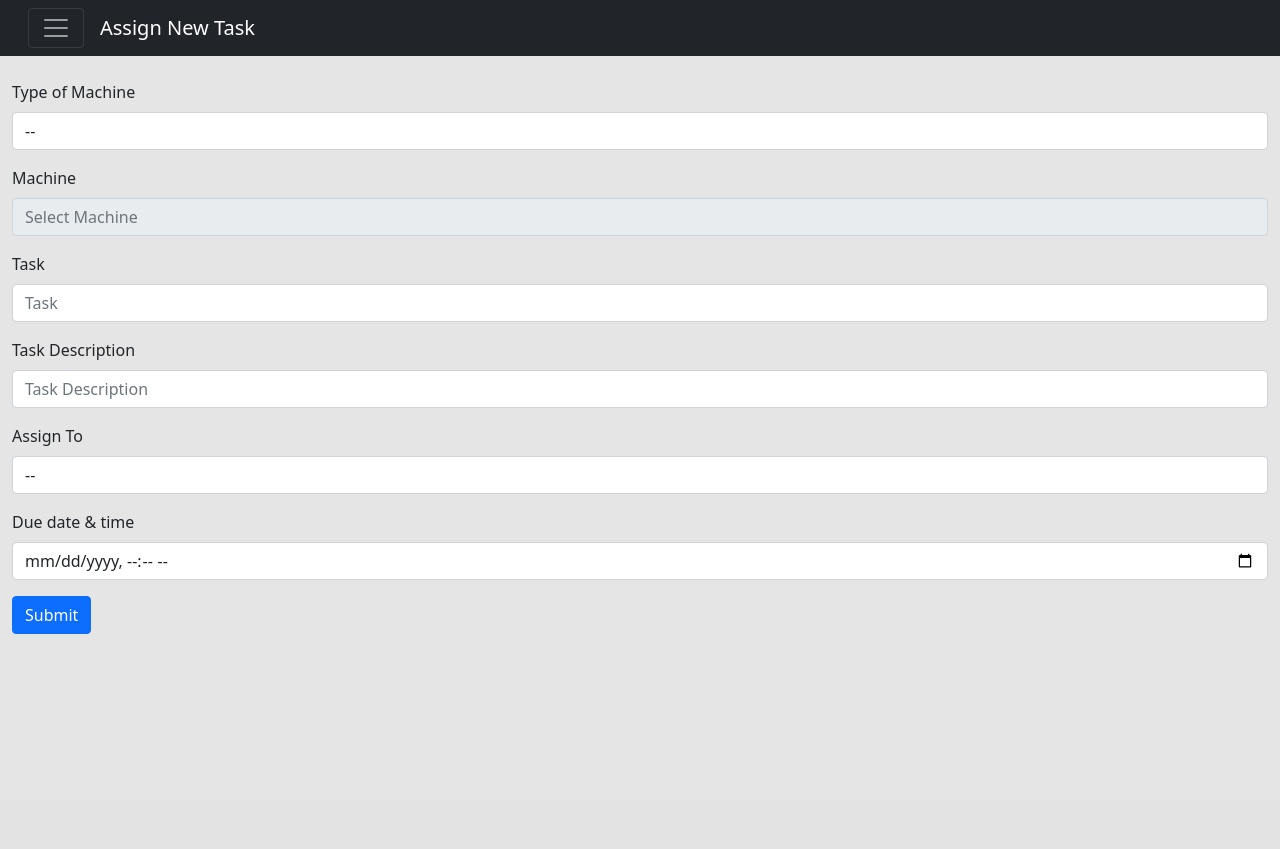
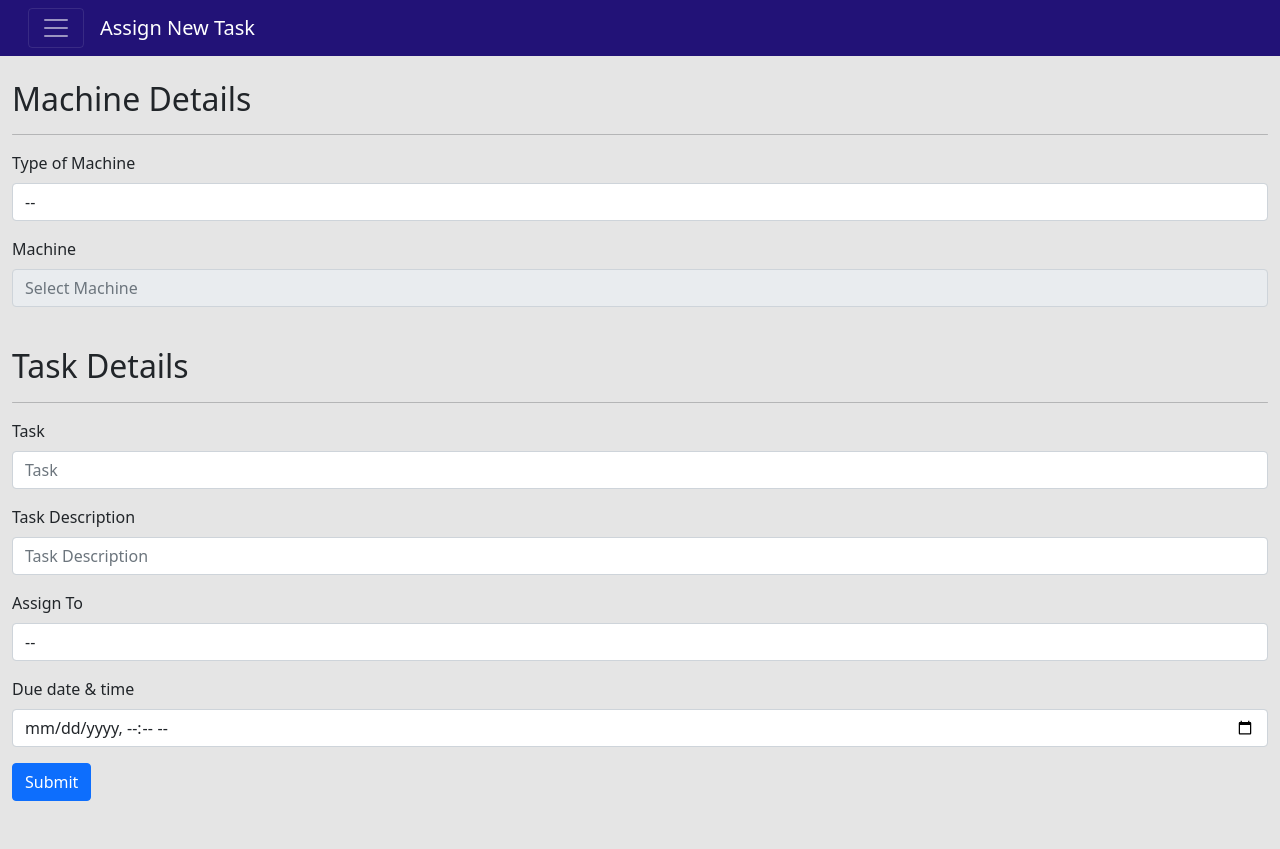
Before and after one commit to Jasffertp/pending.proj, a PHP site: the page made by assign_new_task.php in a window 1280 px wide. Before the commit the page ends 634 px from the top, so only its background shows below. Run offline with PHP 8.4, Linux system fonts and the light colour scheme; the visitor is signed in with stand-in values (Sample User, id 1); data that the repository does not hold is empty; some libraries are stand-ins or nearby versions.

Commit message:
UI changes

```diff
--- a/add_new_equipment.php
+++ b/add_new_equipment.php
@@ -1,5 +1,5 @@
 <head>
-	<title>Add new equipment</title>
+	<title>Add New Equipment</title>
 
 </head>
 <?php
--- a/assign_issue_reports.php
+++ b/assign_issue_reports.php
@@ -1,3 +1,7 @@
+<head>
+	<title>Assign Issue Report</title>
+
+</head>
 <?php
 	if(!isset($_SESSION['role'])){
 		session_start();
--- a/assign_new_task.php
+++ b/assign_new_task.php
@@ -1,12 +1,11 @@
+<head>
+	<title>Assign New Task</title>
+
+</head>
 <?php
 	session_start();
 	include 'header.php';
 ?>
-
-<head>
-	<title>Assign new task</title>
-
-</head>
 <?php
     if(isset($_GET['status']) && $_GET['status'] == 'submitted')
     {
@@ -21,6 +20,8 @@
 	<div class="container-fluid py-4">
         <div class="info">
 					<form action="backend/create_task.p.php" method="post">
+						<h2>Machine Details</h2>
+						<hr class="rounded">
 						<?php
 
 							if(isset($_GET['asset']) && isset($_GET['machine']) && isset($_GET['e_id']) && isset($_GET['room'])){
@@ -74,8 +75,9 @@
 								<?php
 							}
 						?>
-
-
+						<br>
+						<h2>Task Details</h2>
+						<hr class="rounded">
 						<div class="form-group">
 							<label for="formGroupExampleInput2">Task</label>
 							<input type="text" class="form-control" name="task" placeholder="Task">
--- a/header.php
+++ b/header.php
@@ -23,7 +23,7 @@
 
 </head>
 <body style="background-color: rgba(0, 0, 0, .1);">
-	<nav class="navbar navbar-dark bg-dark">
+	<nav class="navbar navbar-dark" style="background-color: rgba(34, 18, 119, 1);">
 	  <div class="container-fluid">
 		<a class="navbar-toggler" data-bs-toggle="offcanvas" href="#offcanvasExample" role="button" aria-controls="offcanvasExample" style="margin-right: 16px;">
 			<span class="navbar-toggler-icon"></span>
@@ -106,7 +106,7 @@
 
 		  <li class="mb-1">
 			<a class="btn btn-toggle align-items-center rounded" href="equipment.php?site=Equipment&page=1">
-			  Equipment inventory
+			  Equipment Inventory
 			</a>
 			<!--
 			<button class="btn btn-toggle align-items-center rounded collapsed" data-bs-toggle="collapse" data-bs-target="#orders-collapse" aria-expanded="false">
@@ -135,15 +135,15 @@
 					include 'backend/count_task_assigned_admin.p.php';
 
 				?></span></a></li>
-				<li><a href="assign_new_task.php?site=Assign%20new%20task" class="link-dark rounded">Assign new task</a></li>
+				<li><a href="assign_new_task.php?site=Assign%20new%20task" class="link-dark rounded">Assign New Task</a></li>
 				<?php if($_SESSION['role'] == "Head"){?>
-				<li><a href="assign_issue_reports.php?site=Unassigned%20Reports" class="link-dark rounded">Assign issue report</a></li>
+				<li><a href="assign_issue_reports.php?site=Unassigned%20Reports" class="link-dark rounded">Assign Issue Report</a></li>
 				<?php	}
 				?>
-				<li><a href="add_new_equipment.php" class="link-dark rounded">Add new equipment</a></li>
-				<li><a href="assign_issue.php?site=Report%20Issue" class="link-dark rounded">Create issue report</a></li>
+				<li><a href="add_new_equipment.php?site=Add%20New%20Equipment" class="link-dark rounded">Add New Equipment</a></li>
+				<li><a href="assign_issue.php?site=Report%20Issue" class="link-dark rounded">Create Issue Report</a></li>
 				<?php if($_SESSION['role'] == "Head"){?>
-				<li><a href="users.php?page=1&site=Users" class="link-dark rounded">Manage users</a></li>
+				<li><a href="users.php?page=1&site=Users" class="link-dark rounded">Manage Users</a></li>
 				<?php	}
 				?>
 			  </ul>
--- a/tasks.php
+++ b/tasks.php
@@ -1,3 +1,7 @@
+<head>
+	<title>Tasks</title>
+
+</head>
 <?php
 	if(!isset($_SESSION['role'])){
 		session_start();
```
Also changed, not shown: assign_issue.php (+8 -4 lines).
